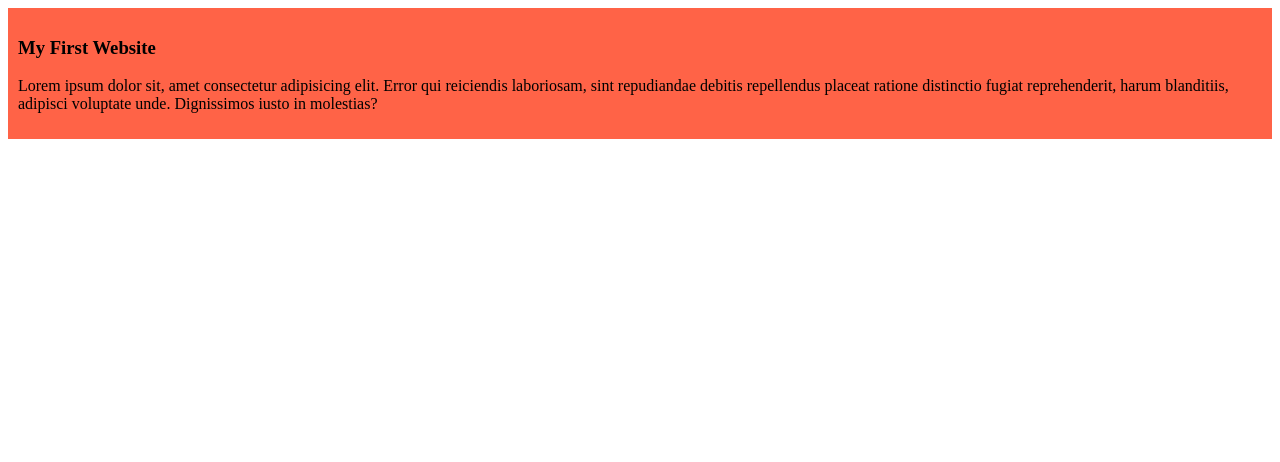
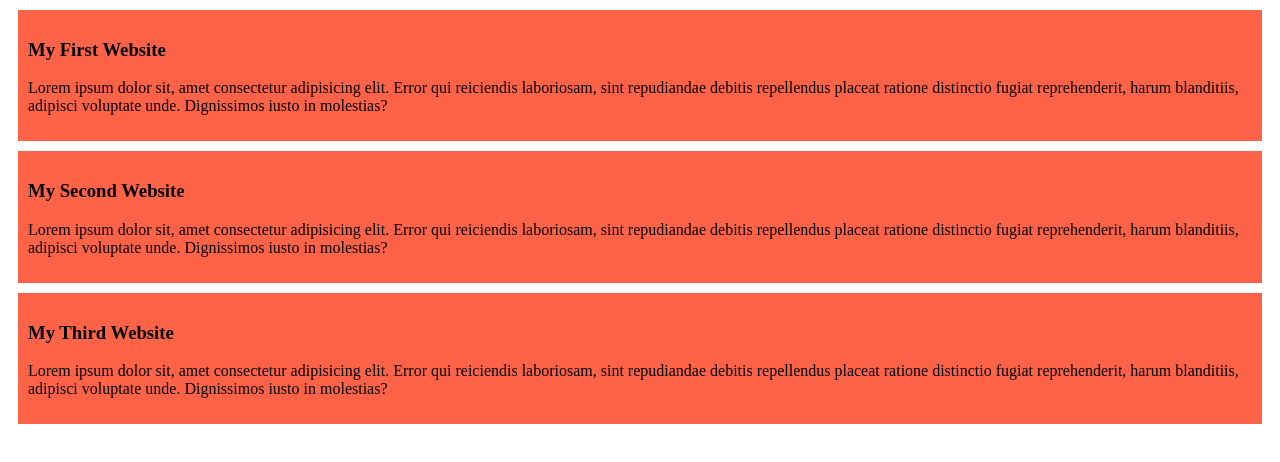
Before and after one commit to shakhawat71/my-simple-website, a plain HTML site: page index.html in a window 1280 px wide. Drawn offline with Linux system fonts and the light colour scheme.

Commit message:
added the second and third website

```diff
--- a/index.html
+++ b/index.html
@@ -11,5 +11,13 @@
         <h3>My First Website</h3>
         <p>Lorem ipsum dolor sit, amet consectetur adipisicing elit. Error qui reiciendis laboriosam, sint repudiandae debitis repellendus placeat ratione distinctio fugiat reprehenderit, harum blanditiis, adipisci voluptate unde. Dignissimos iusto in molestias?</p>
     </div>
+    <div>
+        <h3>My Second Website</h3>
+        <p>Lorem ipsum dolor sit, amet consectetur adipisicing elit. Error qui reiciendis laboriosam, sint repudiandae debitis repellendus placeat ratione distinctio fugiat reprehenderit, harum blanditiis, adipisci voluptate unde. Dignissimos iusto in molestias?</p>
+    </div>
+    <div>
+        <h3>My Third Website</h3>
+        <p>Lorem ipsum dolor sit, amet consectetur adipisicing elit. Error qui reiciendis laboriosam, sint repudiandae debitis repellendus placeat ratione distinctio fugiat reprehenderit, harum blanditiis, adipisci voluptate unde. Dignissimos iusto in molestias?</p>
+    </div>
 </body>
 </html>
--- a/styles/blog.css
+++ b/styles/blog.css
@@ -1,4 +1,5 @@
 div{
     background-color: tomato;
     padding: 10px;
+    margin: 10px;
 }
```
